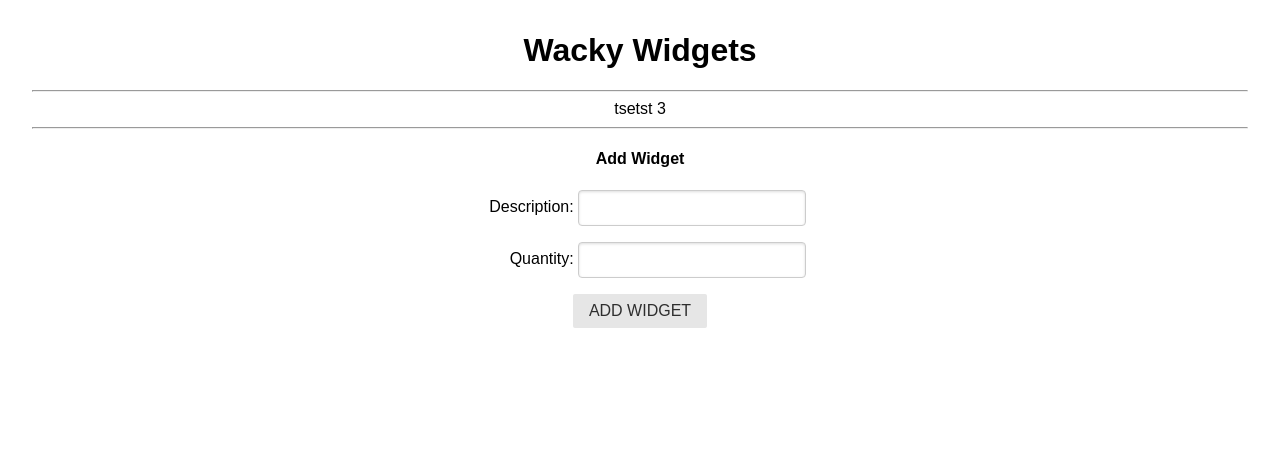
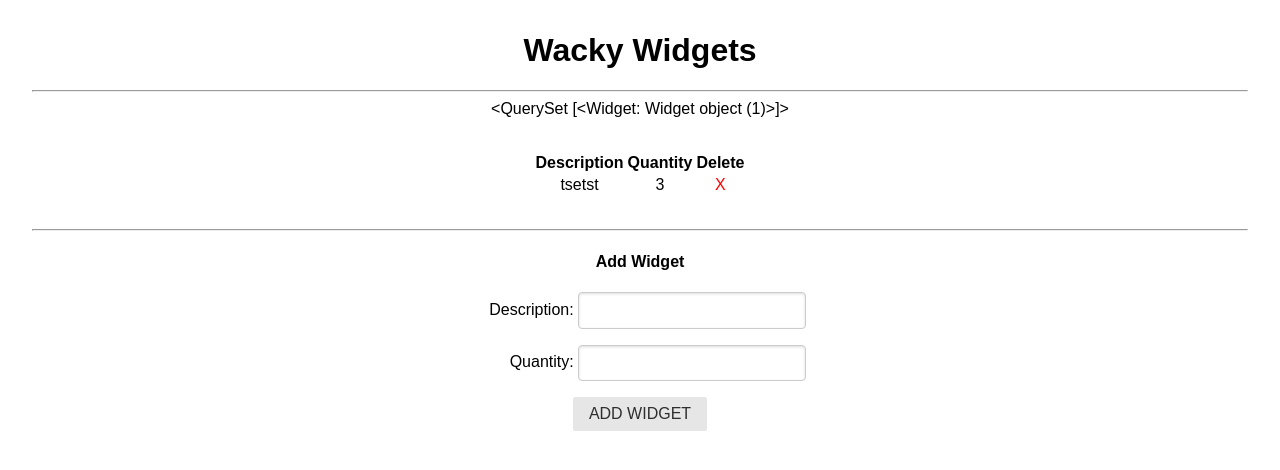
Before and after one commit to lejt/project3assessment_Widgets, a Django app: page / in a window 1280 px wide. Shown: the top 470 px of the page. Run offline with Django 4.2, Linux system fonts and the light colour scheme; data comes from the database, SQL or seed files in the repository; both versions use the stored data as it was after the commit; some libraries are stand-ins or nearby versions.

Commit message:
Complete Step 3.4

```diff
--- a/main_app/templates/index.html
+++ b/main_app/templates/index.html
@@ -16,21 +16,45 @@
             width: 100px;
             text-align: right;
         }
+        table {
+            margin: 2rem auto;
+        }
+
+        table a {
+            color: red;
+            text-decoration: none;
+        }
+
     </style>
 </head>
 <body>
     <h1>Wacky Widgets</h1>
     <hr>
+    {{ widgets }}
     {% for widget in widgets %}
-        {{ widget.description }}
-        {{ widget.quantity }}
+        <table>
+            <thead>
+                <tr>
+                    <th>Description</th>
+                    <th>Quantity</th>
+                    <th>Delete</th>
+                </tr>
+            </thead>
+            <tbody>
+                <tr>
+                    <td>{{ widget.description }}</td>
+                    <td>{{ widget.quantity }}</td>
+                    <td><a href="#">X</a></td>
+                </tr>
+            </tbody>
+        </table>
     {% empty %}
         <h3>No Widgets Exist</h3>
     {% endfor %}
     <hr>
     <h4>Add Widget</h4>
 
-    <form class="pure-form" action="" method="POST">
+    <form class="pure-form" action="{% url 'add_widget' %}" method="POST">
         {% csrf_token %}
         {{ form.as_p }}
         <button class="pure-button" type="submit">ADD WIDGET</button>
--- a/main_app/urls.py
+++ b/main_app/urls.py
@@ -3,4 +3,6 @@ from . import views
 
 urlpatterns = [
     path('', views.index, name='index'),
+    path('add_widget/', views.add_widget, name='add_widget'),
+
 ]
--- a/main_app/views.py
+++ b/main_app/views.py
@@ -1,3 +1,4 @@
+from hashlib import new
 from django.shortcuts import render, redirect
 from .forms import AddWidgetForm
 from .models import *
@@ -10,9 +11,8 @@ def index(request):
 
 def add_widget(request):
     form = AddWidgetForm(request.POST)
-
+    print(request.POST)
     if form.is_valid():
-        new_widget = form.save(commit=False)
-        new_widget.widget_id
+        new_widget = form.save()
 
     return redirect('index')
```
Also changed, not shown: db.sqlite3.
